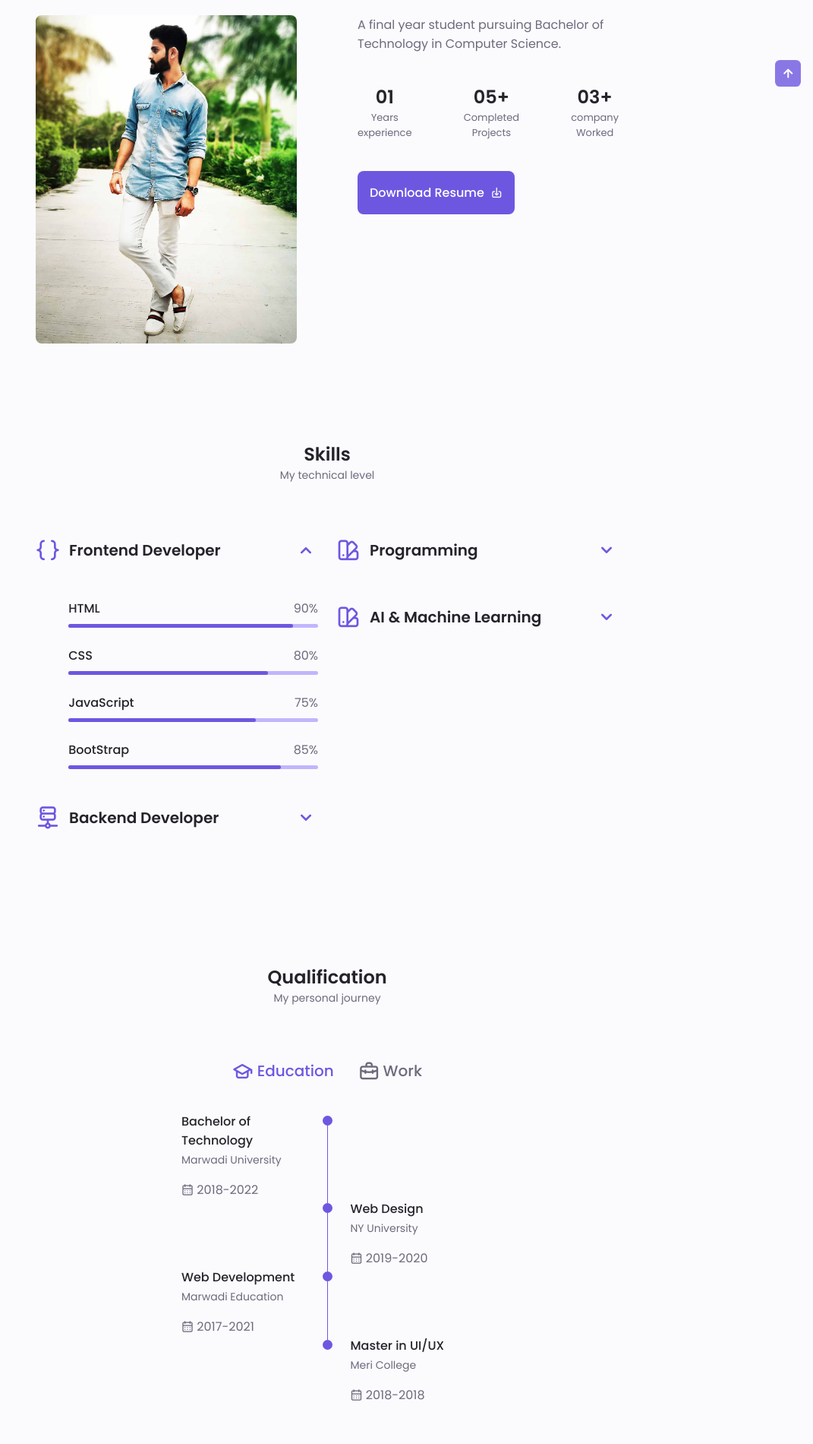
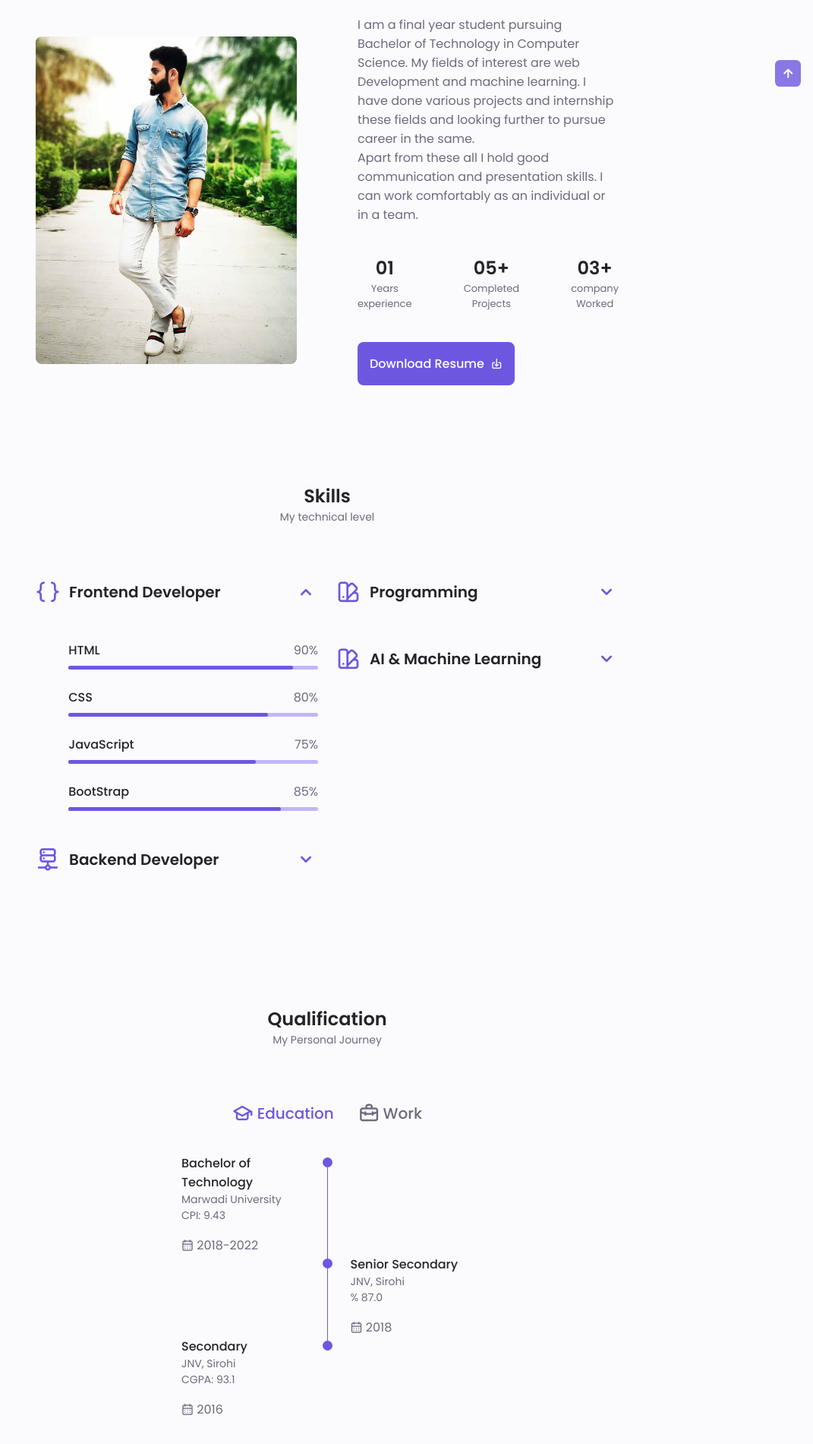
Before and after one commit to manojkumar1022/My_Portfolio, a plain HTML site: page index.html in a window 1280 px wide. Shown: the part 846-2746 px from the top of the page at 76% size, without its empty margins (209-1280 px from the left). Drawn offline with nearby package versions, Linux system fonts and the light colour scheme.

Commit message:
Added: about

```diff
--- a/index.html
+++ b/index.html
@@ -147,7 +147,13 @@
 
                 <div class="about__data">
                     <p class="about__description">
-                        A final year student pursuing Bachelor of Technology in Computer Science.
+                        I am a final year student pursuing Bachelor of Technology in Computer Science. My fields of
+                        interest are web Development and machine learning. I have done various projects and internship
+                        these fields and looking further to pursue career in the same.<br>
+                        Apart from these all I hold good communication and presentation skills. I can work comfortably
+                        as an
+                        individual or in a
+                        team.
                     </p>
 
                     <div class="about__info">
@@ -408,7 +414,7 @@
         <!-- QUALIFICATIONS -->
         <section class="qualification section">
             <h2 class="section__title">Qualification</h2>
-            <span class="section__subtitle">My personal journey</span>
+            <span class="section__subtitle">My Personal Journey</span>
 
             <div class="qualification__container container">
                 <div class="qualification__tabs">
@@ -430,7 +436,7 @@
                         <div class="qualification__data">
                             <div>
                                 <h3 class="qualification__title">Bachelor of Technology</h3>
-                                <span class="qualification__subtitle">Marwadi University</span>
+                                <span class="qualification__subtitle">Marwadi University <br> CPI: 9.43</span>
                                 <div class="qualification__calendar">
                                     <i class="uil uil-calendar-alt"></i>
                                     2018-2022
@@ -453,11 +459,11 @@
                             </div>
 
                             <div>
-                                <h3 class="qualification__title">Web Design</h3>
-                                <span class="qualification__subtitle">NY University</span>
+                                <h3 class="qualification__title">Senior Secondary</h3>
+                                <span class="qualification__subtitle">JNV, Sirohi <br> % 87.0</span>
                                 <div class="qualification__calendar">
                                     <i class="uil uil-calendar-alt"></i>
-                                    2019-2020
+                                    2018
                                 </div>
                             </div>
                         </div>
@@ -465,27 +471,26 @@
                         <!-- QAULIFICATION 3 -->
                         <div class="qualification__data">
                             <div>
-                                <h3 class="qualification__title">Web Development</h3>
-                                <span class="qualification__subtitle">Marwadi Education</span>
+                                <h3 class="qualification__title">Secondary</h3>
+                                <span class="qualification__subtitle">JNV, Sirohi <br> CGPA: 93.1</span>
                                 <div class="qualification__calendar">
                                     <i class="uil uil-calendar-alt"></i>
-                                    2017-2021
+                                    2016
                                 </div>
                             </div>
 
                             <div>
                                 <span class="qualification__rounder"></span>
-                                <span class="qualification__line"></span>
+                                <!-- <span class="qualification__line"></span> -->
                             </div>
                         </div>
 
                         <!-- QAULIFICATION 4 -->
-                        <div class="qualification__data">
+                        <!-- <div class="qualification__data">
                             <div></div>
 
                             <div>
                                 <span class="qualification__rounder"></span>
-                                <!-- <span class="qualification__line"></span> -->
                             </div>
 
                             <div>
@@ -496,7 +501,7 @@
                                     2018-2018
                                 </div>
                             </div>
-                        </div>
+                        </div> -->
 
 
                     </div>
@@ -506,11 +511,11 @@
                         <!-- QAULIFICATION 1 -->
                         <div class="qualification__data">
                             <div>
-                                <h3 class="qualification__title">Software Engineer</h3>
-                                <span class="qualification__subtitle">Google - Spain</span>
+                                <h3 class="qualification__title">Software Development Intern</h3>
+                                <span class="qualification__subtitle">ProfCess</span>
                                 <div class="qualification__calendar">
                                     <i class="uil uil-calendar-alt"></i>
-                                    2015-2016
+                                    April-June, 2021
                                 </div>
                             </div>
 
@@ -530,11 +535,11 @@
                             </div>
 
                             <div>
-                                <h3 class="qualification__title">Frontend Developer</h3>
-                                <span class="qualification__subtitle">Apple Inc - New York</span>
+                                <h3 class="qualification__title">Deep Learning Intern</h3>
+                                <span class="qualification__subtitle">leadingindia.ai</span>
                                 <div class="qualification__calendar">
                                     <i class="uil uil-calendar-alt"></i>
-                                    2017-2018
+                                    April-May, 2020
                                 </div>
                             </div>
                         </div>
```
